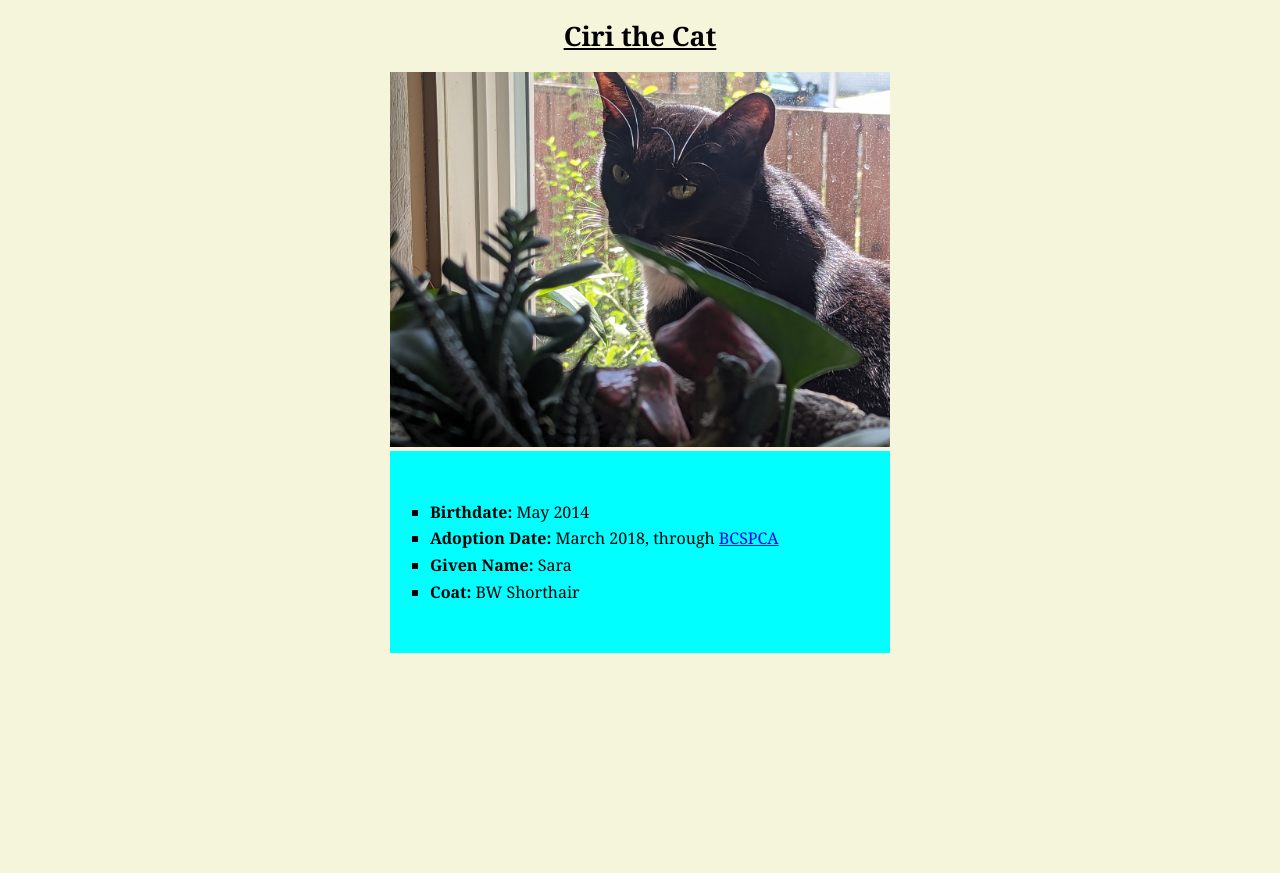
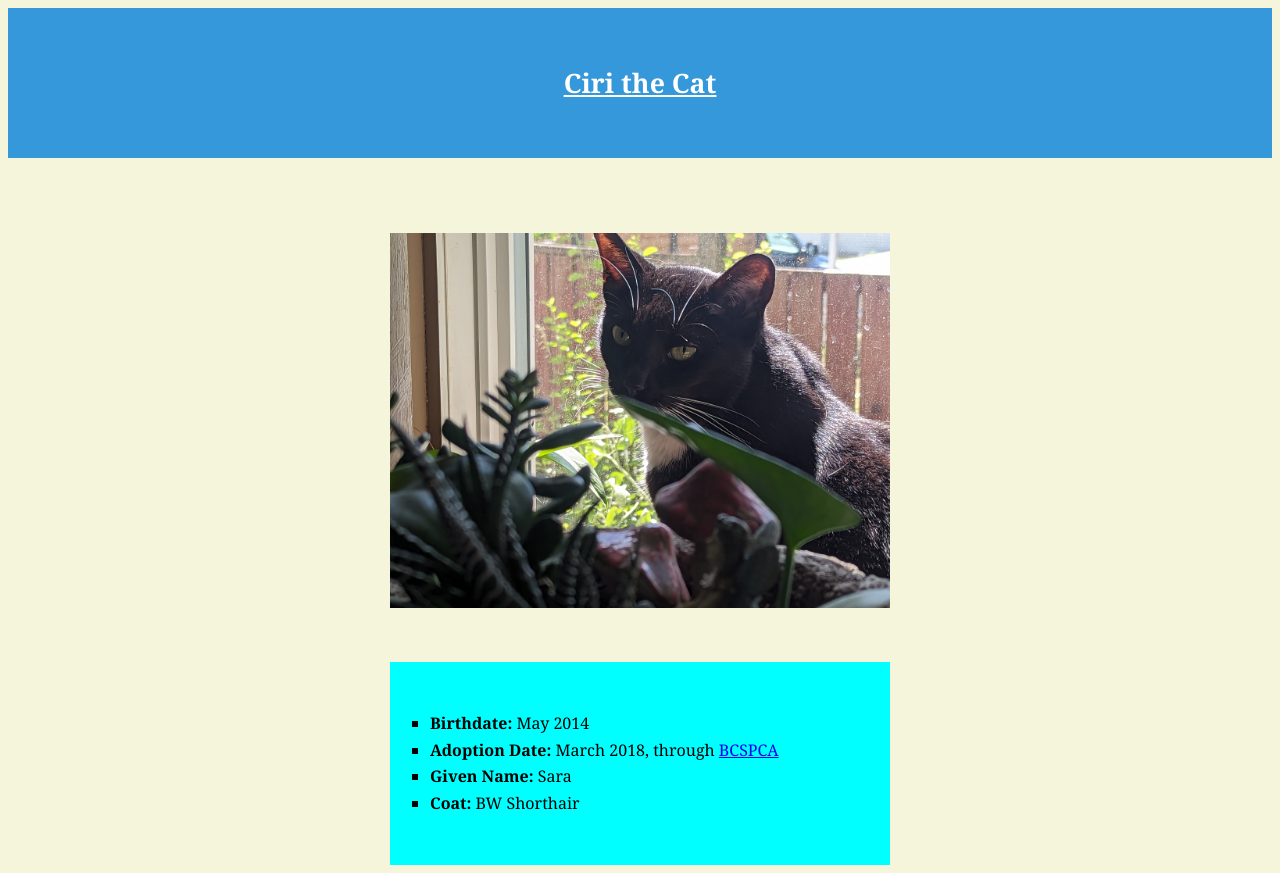
Before and after one commit to Jhoude1993/CiriTheCat, a plain HTML site: page index.html in a window 1280 px wide. Before the commit the page ends 800 px from the top, so only its background shows below. Drawn offline with Linux system fonts and the light colour scheme.

Commit message:
added a banner and padding around containers

```diff
--- a/index.html
+++ b/index.html
@@ -12,10 +12,16 @@
 <body>
 
     <header>
+
+    <div class="banner-container">
+
+    <h1>Ciri the Cat</h1>
+
+
+    </div>
+
+
     <div class="image-container">
-
-        <h1>Ciri the Cat</h1>
-
         <img src="ciri_plants.jpg" alt="a black and white cat sitting among plants" class="styled-image">
 
     </div>
--- a/styles.css
+++ b/styles.css
@@ -1,6 +1,14 @@
 body {
 
     background-color: beige;
+}
+.banner-container {
+    display: flex;
+    justify-content: center;
+    align-items: center;
+    height: 150px; /* Set your preferred height */
+    background-color: #3498db; /* Set your preferred background color */
+    color: #fff; /* Set your preferred text color */
 }
 
 h1 {
@@ -19,6 +27,8 @@ h1 {
 .styled-image {
     width: 500px;
     align-content: center;
+    padding-top: 75px;
+    padding-bottom: 50px;
 }
 
 .flex-container {
```
